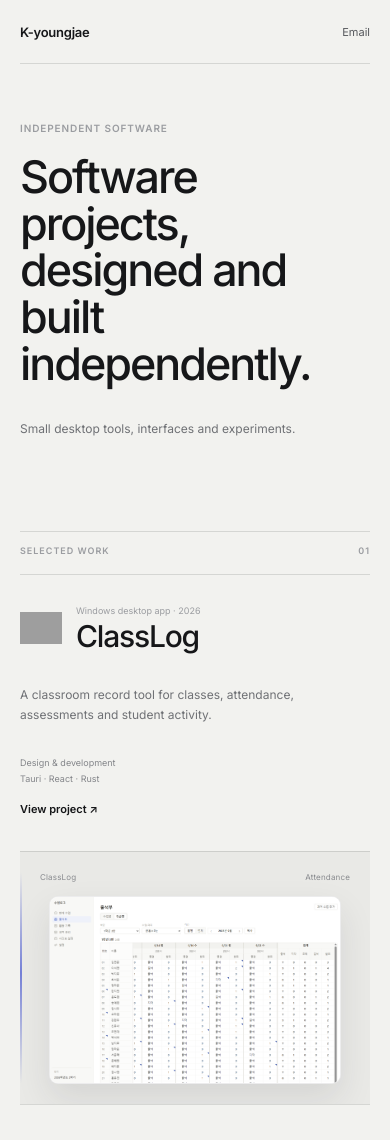
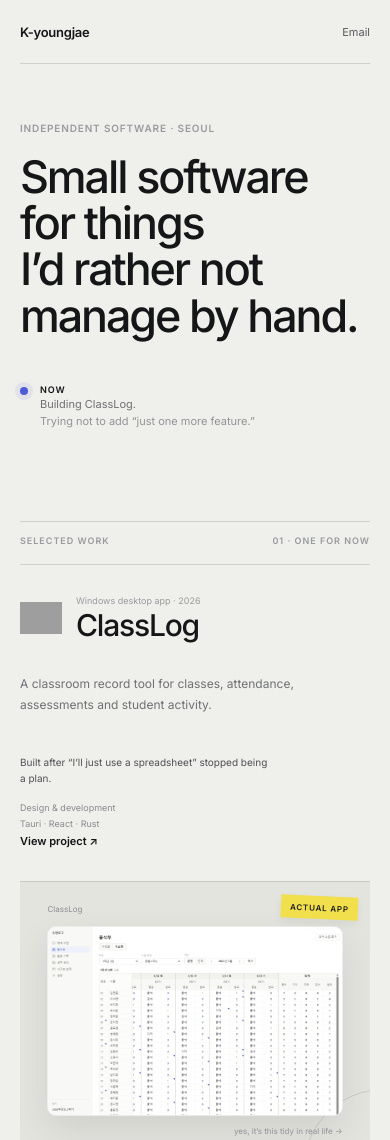
Before and after one commit to K-youngjae/K-youngjae.github.io, a plain HTML site: page index.html in a window 390 px wide. Shown: the top 1140 px of the page. Drawn offline with Linux system fonts and the light colour scheme; grey boxes are pictures that could not be loaded.

Commit message:
Add files via upload

```diff
--- a/index.html
+++ b/index.html
@@ -5,7 +5,7 @@
   <meta name="viewport" content="width=device-width, initial-scale=1">
   <title>K-youngjae</title>
   <meta name="description" content="Independent software projects by K-youngjae.">
-  <meta name="theme-color" content="#f2f2ef">
+  <meta name="theme-color" content="#efefeb">
   <meta property="og:type" content="website">
   <meta property="og:title" content="K-youngjae">
   <meta property="og:description" content="Independent software projects by K-youngjae.">
@@ -28,24 +28,30 @@
 
   <main>
     <section class="hero">
-      <div class="hero-title reveal">
-        <p class="eyebrow">Independent software</p>
-        <h1>Software projects,<br>designed and built independently.</h1>
+      <div class="hero-copy reveal">
+        <p class="eyebrow">Independent software · Seoul</p>
+        <h1>Small software for things<br>I’d rather not manage by hand.</h1>
       </div>
-      <div class="hero-note reveal">
-        <p>Small desktop tools, interfaces and experiments.</p>
+
+      <aside class="now-card reveal" aria-label="Currently">
+        <span class="now-dot" aria-hidden="true"></span>
+        <div>
+          <p class="now-label">NOW</p>
+          <p>Building ClassLog.<br><span>Trying not to add “just one more feature.”</span></p>
         </div>
+      </aside>
     </section>
 
     <section id="work" class="work">
       <div class="section-head reveal">
         <span>Selected work</span>
-        <span>01</span>
+        <span>01 · one for now</span>
       </div>
 
       <article class="project reveal">
         <div class="project-copy">
-          <div class="project-heading">
+          <div>
+            <div class="project-title-row">
               <img src="/classlog/assets/icon.png" alt="" class="project-icon">
               <div>
                 <p class="project-type">Windows desktop app · 2026</p>
@@ -54,28 +60,35 @@
             </div>
 
             <p class="project-description">
-            A classroom record tool for classes, attendance, assessments
-            and student activity.
+              A classroom record tool for classes, attendance,
+              assessments and student activity.
             </p>
+          </div>
 
+          <div class="project-bottom">
+            <p class="project-aside">
+              Built after “I’ll just use a spreadsheet” stopped being a plan.
+            </p>
             <div class="project-details">
               <span>Design & development</span>
               <span>Tauri · React · Rust</span>
             </div>
-
             <a class="project-link" href="/classlog/">
               View project <span aria-hidden="true">↗</span>
             </a>
           </div>
+        </div>
 
         <a class="project-preview" href="/classlog/" aria-label="Open ClassLog project">
-          <div class="preview-label">
+          <span class="tape">ACTUAL APP</span>
+          <div class="preview-caption">
             <span>ClassLog</span>
             <span>Attendance</span>
           </div>
           <div class="preview-frame">
             <img src="/classlog/assets/screens/attendance.png" alt="ClassLog attendance screen">
           </div>
+          <span class="tiny-note" aria-hidden="true">yes, it’s this tidy in real life →</span>
         </a>
       </article>
     </section>
@@ -86,17 +99,17 @@
         <span>02</span>
       </div>
 
-      <div class="about-content">
+      <div class="about-grid">
         <p class="about-lead reveal">
-          I make focused software with a clear purpose.
+          I like software with one clear job — and no manual required.
         </p>
+
         <div class="about-copy reveal">
           <p>
-            I work across interface design and implementation, building
-            personal software projects from the first screen to the final build.
+            I design and build personal software projects from interface to implementation.
           </p>
           <p>
-            This site is a small archive of that work.
+            Useful first. Polished second. Clever only when it helps.
           </p>
         </div>
       </div>
@@ -109,7 +122,7 @@
       </div>
 
       <div class="contact-row reveal">
-        <p>For questions or anything else.</p>
+        <p>Email still works. Remarkably.</p>
         <a href="mailto:kyjdevelop@gmail.com">
           kyjdevelop@gmail.com <span aria-hidden="true">↗</span>
         </a>
@@ -119,6 +132,7 @@
 
   <footer>
     <span>© 2026 K-youngjae</span>
+    <span class="footer-note">No popups. No newsletter. Nice.</span>
     <a href="/classlog/privacy.html">Privacy</a>
   </footer>
 
--- a/styles.css
+++ b/styles.css
@@ -1,13 +1,13 @@
 
 :root {
-  --bg: #f2f2ef;
-  --surface: #e9e9e6;
-  --surface-2: #dedfe2;
-  --ink: #161719;
-  --muted: #6f7175;
-  --quiet: #9b9da1;
-  --line: rgba(22, 23, 25, .13);
-  --accent: #4f5ed2;
+  --bg: #efefeb;
+  --surface: #e4e4df;
+  --ink: #151618;
+  --muted: #6f7174;
+  --quiet: #999b9f;
+  --line: rgba(21,22,24,.14);
+  --blue: #4e5bd8;
+  --yellow: #f1df4c;
   --max: 1100px;
   --pad: clamp(22px, 4vw, 48px);
 }
@@ -21,8 +21,8 @@
 
 body {
   margin: 0;
+  background: var(--bg);
   color: var(--ink);
-  background: var(--bg);
   font-family: Inter, -apple-system, BlinkMacSystemFont, "Segoe UI", sans-serif;
   -webkit-font-smoothing: antialiased;
   text-rendering: optimizeLegibility;
@@ -58,24 +58,25 @@
 .site-header nav {
   display: flex;
   gap: 26px;
-  color: #55575b;
+  color: #595b60;
   font-size: 11px;
 }
 
 .site-header nav a {
-  transition: color .18s ease;
+  transition: transform .18s ease, color .18s ease;
 }
 
 .site-header nav a:hover {
   color: var(--ink);
+  transform: translateY(-1px);
 }
 
 .hero {
-  min-height: 330px;
-  padding: 70px 0 52px;
+  min-height: 350px;
+  padding: 72px 0 54px;
   display: grid;
-  grid-template-columns: 1.55fr .45fr;
-  gap: 64px;
+  grid-template-columns: 1.45fr .55fr;
+  gap: 72px;
   align-items: end;
 }
 
@@ -84,30 +85,51 @@
   color: var(--quiet);
   font-size: 10px;
   font-weight: 600;
-  letter-spacing: .09em;
+  letter-spacing: .085em;
   text-transform: uppercase;
 }
 
 .hero h1 {
   margin: 0;
-  max-width: 760px;
+  max-width: 780px;
   font-size: clamp(40px, 5vw, 60px);
-  line-height: 1.04;
-  letter-spacing: -.045em;
+  line-height: 1.03;
+  letter-spacing: -.047em;
   font-weight: 500;
 }
 
-.hero-note {
+.now-card {
   align-self: end;
-  padding-bottom: 2px;
+  display: flex;
+  gap: 12px;
+  padding: 16px 0 2px;
+  color: var(--muted);
+  font-size: 11px;
+  line-height: 1.5;
 }
 
-.hero-note p {
-  margin: 0;
-  max-width: 250px;
-  color: var(--muted);
-  font-size: 12px;
-  line-height: 1.65;
+.now-dot {
+  width: 8px;
+  height: 8px;
+  margin-top: 4px;
+  flex: 0 0 auto;
+  border-radius: 50%;
+  background: var(--blue);
+  box-shadow: 0 0 0 5px rgba(78,91,216,.09);
+}
+
+.now-label {
+  margin: 0 0 5px;
+  color: var(--ink);
+  font-size: 9px;
+  font-weight: 600;
+  letter-spacing: .1em;
+}
+
+.now-card p { margin: 0; }
+
+.now-card span {
+  color: #929498;
 }
 
 .work,
@@ -132,7 +154,7 @@
 .project {
   display: grid;
   grid-template-columns: 34% 66%;
-  min-height: 350px;
+  min-height: 360px;
   border-top: 1px solid var(--line);
   border-bottom: 1px solid var(--line);
 }
@@ -141,9 +163,10 @@
   padding: 32px 42px 32px 0;
   display: flex;
   flex-direction: column;
+  justify-content: space-between;
 }
 
-.project-heading {
+.project-title-row {
   display: flex;
   align-items: center;
   gap: 14px;
@@ -153,13 +176,17 @@
   width: 42px;
   height: 42px;
   object-fit: contain;
+  transition: transform .22s cubic-bezier(.2,.8,.2,1);
+}
+
+.project:hover .project-icon {
+  transform: rotate(-6deg) translateY(-2px);
 }
 
 .project-type {
   margin: 0 0 4px;
   color: var(--quiet);
   font-size: 9px;
-  line-height: 1.3;
 }
 
 .project h2 {
@@ -178,12 +205,23 @@
   line-height: 1.7;
 }
 
+.project-bottom {
+  margin-top: 40px;
+}
+
+.project-aside {
+  margin: 0 0 16px;
+  max-width: 255px;
+  color: #4f5155;
+  font-size: 10px;
+  line-height: 1.55;
+}
+
 .project-details {
-  margin-top: auto;
   display: flex;
   flex-direction: column;
   gap: 5px;
-  color: #84868a;
+  color: #898b8f;
   font-size: 9px;
 }
 
@@ -194,60 +232,78 @@
   border-bottom: 1px solid transparent;
   font-size: 11px;
   font-weight: 600;
-  transition: border-color .18s ease, color .18s ease;
+  transition: color .18s ease, border-color .18s ease;
 }
 
 .project-link:hover {
-  color: var(--accent);
-  border-color: currentColor;
+  color: var(--blue);
+  border-color: var(--blue);
 }
 
 .project-preview {
   position: relative;
-  min-height: 350px;
-  padding: 26px 28px 28px;
+  min-height: 360px;
+  padding: 29px 30px 30px;
   display: flex;
   flex-direction: column;
+  justify-content: center;
+  overflow: hidden;
   background: var(--surface);
-  overflow: hidden;
 }
 
-.project-preview::before {
+.project-preview::after {
   content: "";
   position: absolute;
-  inset: 0 auto 0 0;
-  width: 2px;
-  background: linear-gradient(to bottom, transparent 8%, var(--accent) 48%, transparent 92%);
-  opacity: .75;
+  width: 160px;
+  height: 160px;
+  right: -95px;
+  bottom: -95px;
+  border-radius: 50%;
+  border: 1px solid rgba(21,22,24,.12);
 }
 
-.preview-label {
+.tape {
+  position: absolute;
+  top: 20px;
+  right: 22px;
+  z-index: 3;
+  padding: 7px 9px 6px;
+  background: var(--yellow);
+  color: #222;
+  font-size: 8px;
+  font-weight: 600;
+  letter-spacing: .1em;
+  transform: rotate(2.5deg);
+  box-shadow: 0 4px 10px rgba(0,0,0,.06);
+}
+
+.preview-caption {
   position: relative;
   z-index: 2;
   display: flex;
   justify-content: space-between;
-  margin-bottom: 14px;
-  color: #898b8f;
+  width: 88%;
+  margin: 0 auto 12px;
+  color: #8b8d91;
   font-size: 8px;
-  letter-spacing: .02em;
 }
 
 .preview-frame {
   position: relative;
   z-index: 1;
   width: 88%;
-  margin: auto;
+  margin: 0 auto;
   overflow: hidden;
   border: 1px solid rgba(22,23,25,.08);
   border-radius: 9px;
-  background: white;
-  box-shadow: 0 15px 34px rgba(36, 38, 48, .10);
+  background: #fff;
+  box-shadow: 0 15px 34px rgba(36,38,48,.10);
   transition: transform .24s ease, box-shadow .24s ease;
 }
 
 .project-preview:hover .preview-frame {
-  transform: translateY(-2px);
-  box-shadow: 0 19px 40px rgba(36, 38, 48, .13);
+  transform: translateY(-3px) rotate(-.25deg);
+  box-shadow: 0 20px 44px rgba(36,38,48,.14);
 }
 
 .preview-frame img {
@@ -257,16 +313,26 @@
   object-position: top left;
 }
 
-.about-content {
+.tiny-note {
+  position: relative;
+  z-index: 2;
+  width: 88%;
+  margin: 10px auto 0;
+  color: #929498;
+  font-size: 8px;
+  text-align: right;
+}
+
+.about-grid {
   display: grid;
-  grid-template-columns: 1.08fr .92fr;
-  gap: 96px;
+  grid-template-columns: 1.05fr .95fr;
+  gap: 94px;
   padding-top: 18px;
 }
 
 .about-lead {
   margin: 0;
-  max-width: 480px;
+  max-width: 500px;
   font-size: clamp(28px, 3.3vw, 40px);
   line-height: 1.1;
   letter-spacing: -.038em;
@@ -305,22 +371,31 @@
   font-weight: 500;
   padding-bottom: 4px;
   border-bottom: 1px solid #8d8f94;
-  transition: color .18s ease, border-color .18s ease;
+  transition: color .18s ease, border-color .18s ease, transform .18s ease;
 }
 
 .contact-row a:hover {
-  color: var(--accent);
-  border-color: var(--accent);
+  color: var(--blue);
+  border-color: var(--blue);
+  transform: translateY(-1px);
 }
 
 footer {
   height: 70px;
-  display: flex;
+  display: grid;
+  grid-template-columns: 1fr auto 1fr;
   align-items: center;
-  justify-content: space-between;
   border-top: 1px solid var(--line);
   color: #8b8d91;
   font-size: 9px;
+}
+
+footer a {
+  justify-self: end;
+}
+
+.footer-note {
+  justify-self: center;
 }
 
 .reveal {
@@ -337,19 +412,21 @@
 @media (prefers-reduced-motion: reduce) {
   html { scroll-behavior: auto; }
   .reveal { opacity: 1; transform: none; transition: none; }
-  .preview-frame { transition: none; }
+  .preview-frame,
+  .project-icon,
+  .contact-row a { transition: none; }
 }
 
 @media (max-width: 820px) {
   .hero {
     min-height: auto;
     grid-template-columns: 1fr;
-    gap: 32px;
+    gap: 28px;
     padding: 58px 0 48px;
   }
 
-  .hero-note p {
-    max-width: 420px;
+  .now-card {
+    max-width: 360px;
   }
 
   .project {
@@ -364,16 +441,12 @@
     max-width: 480px;
   }
 
-  .project-details {
-    margin-top: 32px;
-  }
-
   .project-preview {
     min-height: 300px;
     border-top: 1px solid var(--line);
   }
 
-  .about-content {
+  .about-grid {
     grid-template-columns: 1fr;
     gap: 30px;
   }
@@ -400,12 +473,19 @@
   }
 
   .project-preview {
-    min-height: 245px;
-    padding: 20px;
+    min-height: 250px;
+    padding: 22px 18px 20px;
   }
 
-  .preview-frame {
+  .preview-frame,
+  .preview-caption,
+  .tiny-note {
     width: 94%;
+  }
+
+  .tape {
+    top: 14px;
+    right: 12px;
   }
 
   .contact-row {
@@ -417,4 +497,12 @@
     justify-self: start;
     overflow-wrap: anywhere;
   }
+
+  footer {
+    grid-template-columns: 1fr 1fr;
+  }
+
+  .footer-note {
+    display: none;
+  }
 }
```
Lines whose indentation alone changed are shown as unchanged.
